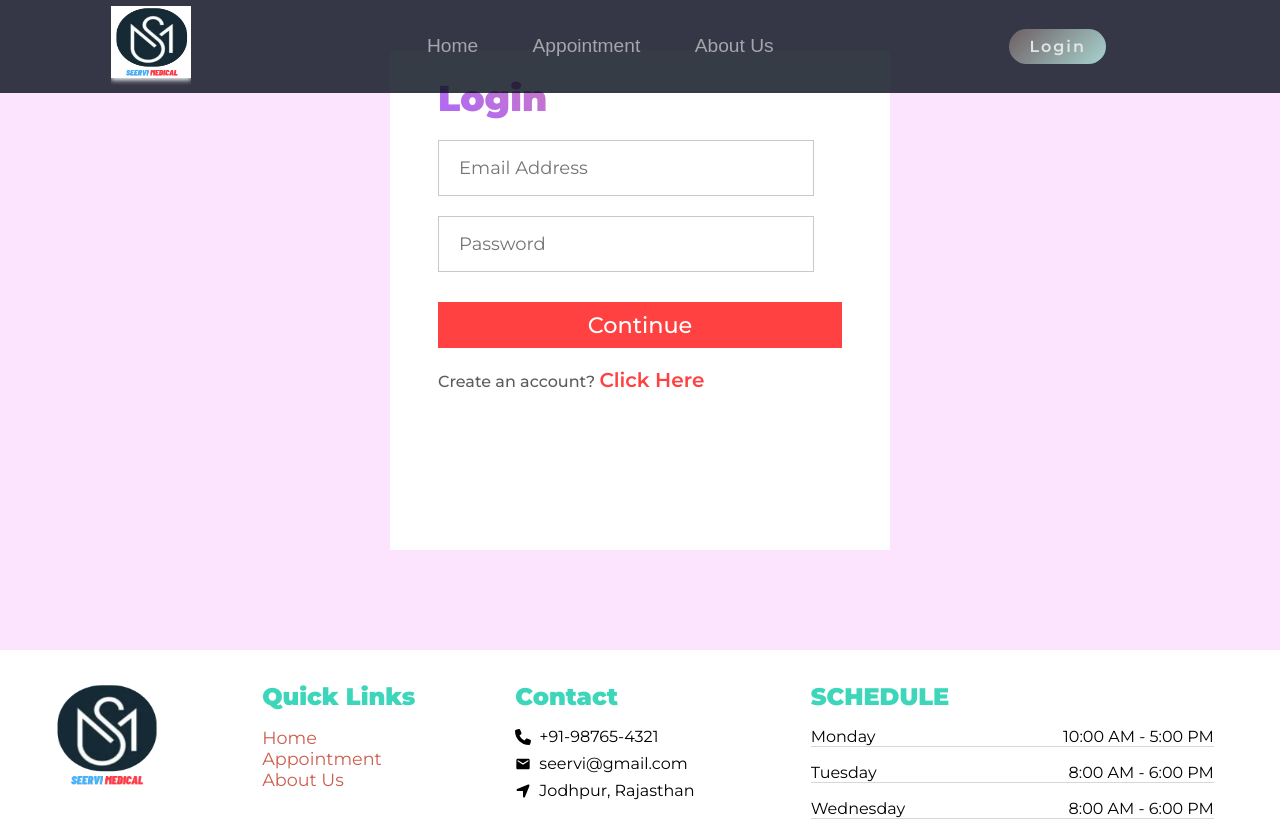
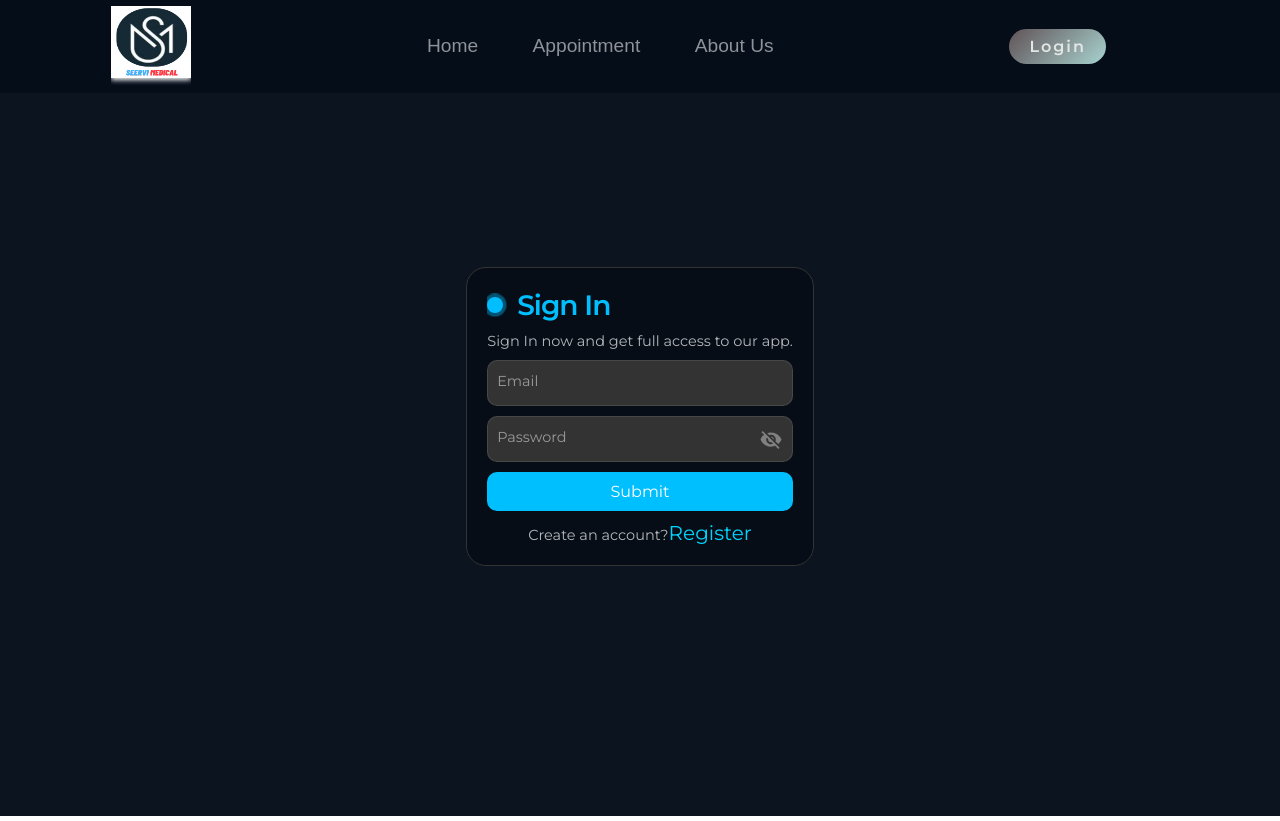
Before and after one commit to UgamRaj/MERN_Hospital_management, a React (Vite) app in the folder Frontend/: page /loginsignup in a window 1280 px wide. Shown: the top 821 px of the page. Built offline with nearby package versions, Linux system fonts and the light colour scheme; no server answers.

Commit message:
updated login

```diff
--- a/Frontend/src/pages/Login.css
+++ b/Frontend/src/pages/Login.css
@@ -1,9 +1,7 @@
-.loginSignup {
+/* .loginSignup {
   width: 100%;
-  /* height: 80vh; */
   background-color: #fce3fe;
   padding: 6.25rem 0;
-  /* margin-bottom: 5rem; */
 }
 
 .loginSignupContainer {
@@ -59,24 +57,24 @@
   }
 
   ::-webkit-datetime-edit-fields-wrapper {
-    background: #f0f0f0; /* Light gray background */
+    background: #f0f0f0;
   }
 
   ::-webkit-datetime-edit-text {
-    color: #333; /* Dark gray text color */
+    color: #333;
     padding: 0 0.3em;
   }
 
   ::-webkit-datetime-edit-month-field {
-    color: #007bff; /* Blue month */
+    color: #007bff;
   }
 
   ::-webkit-datetime-edit-day-field {
-    color: #28a745; /* Green day */
+    color: #28a745;
   }
 
   ::-webkit-datetime-edit-year-field {
-    color: #6f42c1; /* Purple year */
+    color: #6f42c1;
   }
 
   ::-webkit-inner-spin-button {
@@ -84,7 +82,7 @@
   }
 
   ::-webkit-calendar-picker-indicator {
-    background: #49ff07; /* Orange calendar picker */
+    background: #49ff07;
   }
   input::-webkit-datetime-edit-day-field:focus,
   input::-webkit-datetime-edit-month-field:focus,
@@ -103,7 +101,6 @@
   }
 }
 ::-moz-selection {
-  /* Code for Firefox */
   color: red;
   background: yellow;
 }
@@ -205,4 +202,221 @@
       height: 50px;
     }
   }
+} */
+
+/* !------------------------- */
+input[type="number"]::-webkit-inner-spin-button {
+  -webkit-appearance: none;
 }
+.formContainer {
+  display: flex;
+  justify-content: center;
+  align-items: center;
+  height: 100vh;
+  margin-top: 1rem;
+}
+
+.form {
+  display: flex;
+  flex-direction: column;
+  gap: 10px;
+  max-width: 355px;
+  padding: 20px;
+  border-radius: 20px;
+  position: relative;
+  /* background-color: #1a1a1a; */
+  background-color: #060d16;
+  color: #fff;
+  border: 1px solid #333;
+  transition: box-shadow 0.2s ease-in-out;
+}
+
+.form:hover {
+  box-shadow: 0 0 40px 15px #48abe0;
+}
+
+.title {
+  font-size: 28px;
+  font-weight: 600;
+  letter-spacing: -1px;
+  position: relative;
+  display: flex;
+  align-items: center;
+  padding-left: 30px;
+  color: #00bfff;
+}
+
+.title::before {
+  width: 18px;
+  height: 18px;
+}
+
+.title::after {
+  width: 18px;
+  height: 18px;
+  animation: pulse 1s linear infinite;
+}
+
+.title::before,
+.title::after {
+  position: absolute;
+  content: "";
+  height: 16px;
+  width: 16px;
+  border-radius: 50%;
+  left: 0px;
+  background-color: #00bfff;
+}
+
+.message,
+.signin {
+  font-size: 14.5px;
+  color: rgba(255, 255, 255, 0.7);
+}
+.signin span {
+  transition: all 0.25s ease-in-out;
+  color: rgb(0, 213, 255);
+}
+
+.signin {
+  text-align: center;
+}
+
+.signin a:hover {
+  text-decoration: underline royalblue;
+}
+
+.signin a {
+  color: #00bfff;
+}
+
+.flex {
+  display: flex;
+  width: 100%;
+  gap: 6px;
+}
+
+.form label {
+  position: relative;
+}
+
+.form label .input,
+.form label .select {
+  background-color: #333;
+  color: #fff;
+  width: 100%;
+  padding: 20px 5px 5px 10px;
+  outline: 0;
+  border: 1px solid rgba(105, 105, 105, 0.397);
+  border-radius: 10px;
+}
+.form label .select {
+  cursor: pointer;
+}
+
+.form label .select + span {
+  position: absolute;
+  left: 10px;
+  top: 0px;
+  font-size: 0.7em;
+  cursor: pointer;
+  color: rgba(255, 255, 255, 0.5);
+  transition: 0.3s ease;
+}
+.form label .input + span {
+  color: rgba(255, 255, 255, 0.5);
+  position: absolute;
+  left: 10px;
+  top: 0px;
+  font-size: 0.9em;
+  cursor: text;
+  transition: 0.3s ease;
+}
+
+.lightOption {
+  color: rgba(255, 255, 255, 0.5);
+}
+
+.signin span:hover {
+  text-decoration: underline;
+  cursor: pointer;
+  color: #00bfff;
+}
+
+.form label .input:placeholder-shown + span {
+  top: 12.5px;
+  font-size: 0.9em;
+}
+
+.form label .select:focus + span,
+.form label .select.filled + span {
+  color: #00bfff;
+  top: 2px;
+  font-size: 0.7em;
+  font-weight: 600;
+}
+
+.form label .input:focus + span,
+.form label .input:valid + span {
+  color: #00bfff;
+  top: 1px;
+  font-size: 0.7em;
+  font-weight: 600;
+}
+
+.select {
+  font-size: medium;
+  appearance: none;
+}
+
+.input {
+  font-size: medium;
+}
+
+.submit {
+  border: none;
+  outline: none;
+  padding: 10px;
+  border-radius: 10px;
+  color: #fff;
+  font-size: 16px;
+  transform: 0.3s ease;
+  background-color: #00bfff;
+  cursor: pointer;
+}
+
+.submit:hover {
+  background-color: #00bfff96;
+}
+
+.password-container {
+  position: relative;
+  display: flex;
+  align-items: center;
+}
+
+.toggle-button {
+  position: absolute;
+  top: 12px;
+  right: 10px;
+  background: none;
+  border: none;
+  cursor: pointer;
+  color: rgba(255, 255, 255, 0.7);
+}
+
+.toggle-button:hover {
+  color: #00bfff;
+}
+
+@keyframes pulse {
+  from {
+    transform: scale(0.9);
+    opacity: 1;
+  }
+
+  to {
+    transform: scale(1.8);
+    opacity: 0;
+  }
+}
--- a/Frontend/src/pages/Login.jsx
+++ b/Frontend/src/pages/Login.jsx
@@ -4,11 +4,19 @@ import { toast } from "react-toastify";
 import axios from "axios";
 import "./Login.css";
 import { Navigate, useNavigate } from "react-router-dom";
+import { IoEye } from "react-icons/io5";
+import { IoMdEyeOff } from "react-icons/io";
 
 const Login = () => {
   const navigate = useNavigate();
   const { isAuthenticated, setIsAuthenticated } = useHospital();
-  const [state, setState] = useState("Login");
+  const [state, setState] = useState("Sign In");
+  const [showPassword, setShowPassword] = useState(false);
+
+  const togglePasswordVisibility = () => {
+    setShowPassword(!showPassword);
+  };
+
   const [formData, setFormData] = useState({
     password: "",
     email: "",
@@ -31,7 +39,7 @@ const Login = () => {
     console.log("login", formData);
     try {
       const response = await axios.post(
-        "https://mern-hospital-management.onrender.com/api/v1/user/login",
+        "http://localhost:10000/api/v1/user/login",
         { ...formData, role: "Patient" },
         {
           withCredentials: true,
@@ -80,88 +88,224 @@ const Login = () => {
   };
 
   return (
-    <div className="loginSignup">
-      <div className="loginSignupContainer">
-        <h1>{state}</h1>
-        <div className="loginSignupFields">
+    <div className="formContainer">
+      <form className="form">
+        <p className="title">{state}</p>
+        <p className="message">{state} now and get full access to our app.</p>
         {state == "Sign Up" && (
           <>
+            <div className="flex">
+              <label>
                 <input
+                  className="input"
                   type="text"
+                  placeholder=""
+                  required
                   name="firstName"
                   value={formData.firstName}
-                placeholder="First Name"
                   onChange={changehandler}
                 />
+                <span>Firstname</span>
+              </label>
+
+              <label>
                 <input
+                  className="input"
                   type="text"
+                  placeholder=""
+                  required
                   name="lastName"
                   value={formData.lastName}
-                placeholder="Last Name"
                   onChange={changehandler}
                 />
+                <span>Lastname</span>
+              </label>
+            </div>
+
+            <label>
               <input
+                className="input"
                 type="number"
+                placeholder=""
+                required
                 name="phone"
                 value={formData.phone}
-                placeholder="Phone Number"
                 onChange={changehandler}
               />
+              <span>Phone Number</span>
+            </label>
+
+            <label>
               <input
+                className="input"
                 type="number"
+                placeholder=""
+                required
                 name="age"
                 value={formData.age}
-                placeholder="Age"
                 onChange={changehandler}
               />
-
+              <span>Age</span>
+            </label>
+            <label>
               <select
+                className="select"
                 name="gender"
                 value={formData.gender}
                 onChange={changehandler}
               >
-                <option value="">Select Gender</option>
+                <option value="" className="lightOption">
+                  Select Gender
+                </option>
                 <option value="Male">Male</option>
                 <option value="Female">Female</option>
                 <option value="Other">Other</option>
               </select>
+              <span>Select Gender</span>
+            </label>
           </>
         )}
+        <label>
           <input
+            className="input"
             type="email"
+            placeholder=""
+            required
             name="email"
             value={formData.email}
-            placeholder="Email Address"
             onChange={changehandler}
           />
+          <span>Email</span>
+        </label>
+
+        <label>
           <input
-            type="password"
+            className="input"
+            type={showPassword ? "text" : "password"}
+            placeholder=""
+            required
             name="password"
             value={formData.password}
-            placeholder="Password"
             onChange={changehandler}
           />
-        </div>
+          <span>Password</span>
           <button
+            type="button"
+            className="toggle-button"
+            onClick={togglePasswordVisibility}
+          >
+            {showPassword ? (
+              <IoEye size={"1.5rem"} color="gray" />
+            ) : (
+              <IoMdEyeOff size={"1.5rem"} color="gray" />
+            )}
+          </button>
+        </label>
+
+        <button
+          className="submit"
           onClick={() => {
             state == "Login" ? loginHandler() : signUpHandler();
           }}
         >
-          Continue
+          Submit
         </button>
+
         {state === "Sign Up" ? (
-          <p className="loginSignupLogin">
-            Already have an account?{" "}
-            <span onClick={() => setState("Login")}>Login Here</span>
+          <p className="signin">
+            Already have an account?
+            <span onClick={() => setState("Login")}>Signin</span>
           </p>
         ) : (
-          <p className="loginSignupLogin">
-            Create an account?{" "}
-            <span onClick={() => setState("Sign Up")}>Click Here</span>
+          <p className="signin">
+            Create an account?
+            <span onClick={() => setState("Sign Up")}>Register</span>
           </p>
         )}
+      </form>
     </div>
-    </div>
+    // <div className="loginSignup">
+    //   <div className="loginSignupContainer">
+    //     <h1>{state}</h1>
+    //     <div className="loginSignupFields">
+    //       {state == "Sign Up" && (
+    //         <>
+    //           <input
+    //             type="text"
+    //             name="firstName"
+    //             value={formData.firstName}
+    //             onChange={changehandler}
+    //             placeholder="First Name"
+    //           />
+    //           <input
+    //             type="text"
+    //             name="lastName"
+    //             value={formData.lastName}
+    //             onChange={changehandler}
+    //             placeholder="Last Name"
+    //           />
+    //           <input
+    //             type="number"
+    //             name="phone"
+    //             value={formData.phone}
+    //             onChange={changehandler}
+    //             placeholder="Phone Number"
+    //           />
+    //           <input
+    //             type="number"
+    //             name="age"
+    //             value={formData.age}
+    //             onChange={changehandler}
+    //             placeholder="Age"
+    //           />
+
+    //           <select
+    //             name="gender"
+    //             value={formData.gender}
+    //             onChange={changehandler}
+    //           >
+    //             <option value="">Select Gender</option>
+    //             <option value="Male">Male</option>
+    //             <option value="Female">Female</option>
+    //             <option value="Other">Other</option>
+    //           </select>
+    //         </>
+    //       )}
+    //       <input
+    //         type="email"
+    //         name="email"
+    //         value={formData.email}
+    //         onChange={changehandler}
+    //         placeholder="Email Address"
+    //       />
+    //       <input
+    //         type="password"
+    //         name="password"
+    //         value={formData.password}
+    //         onChange={changehandler}
+    //         placeholder="Password"
+    //       />
+    //     </div>
+    //     <button
+    //       onClick={() => {
+    //         state == "Login" ? loginHandler() : signUpHandler();
+    //       }}
+    //     >
+    //       Continue
+    //     </button>
+    //     {state === "Sign Up" ? (
+    //       <p className="loginSignupLogin">
+    //         Already have an account?{" "}
+    //         <span onClick={() => setState("Login")}>Login Here</span>
+    //       </p>
+    //     ) : (
+    //       <p className="loginSignupLogin">
+    //         Create an account?{" "}
+    //         <span onClick={() => setState("Sign Up")}>Click Here</span>
+    //       </p>
+    //     )}
+    //   </div>
+    // </div>
   );
 };
 
```
Lines whose indentation alone changed are shown as unchanged.
